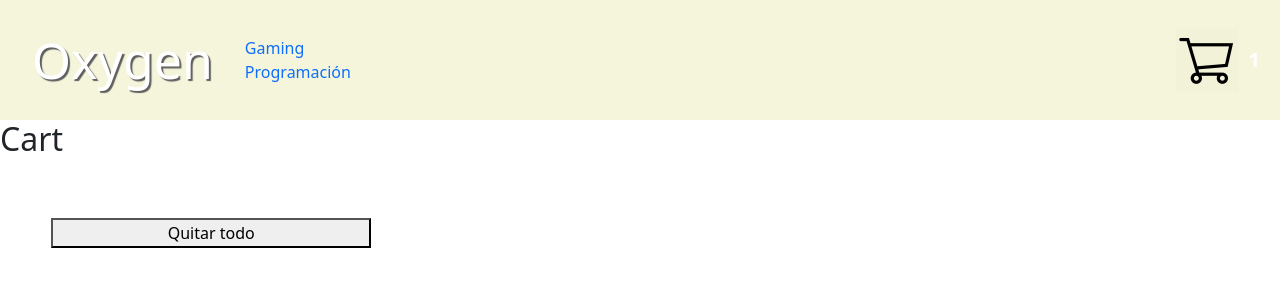
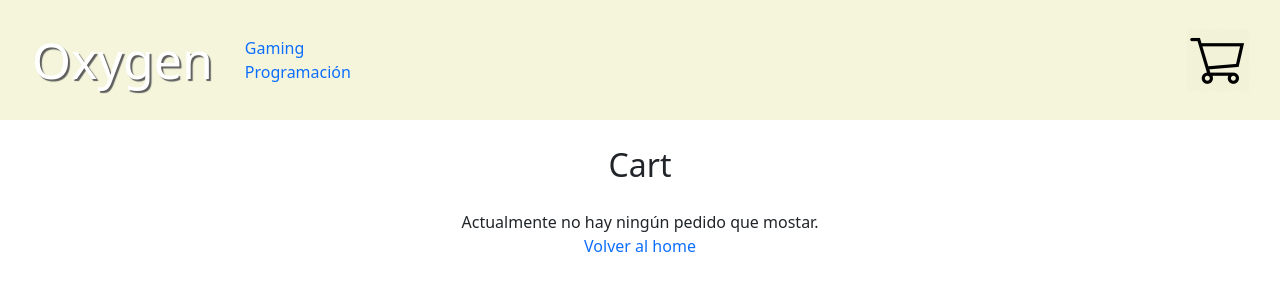
Before and after one commit to existential-android/Oxygen-Tienda-de-teclados, a React (Create React App) app: page /cart in a window 1280 px wide. Shown: the top 300 px of the page. Built offline with nearby package versions, Linux system fonts and the light colour scheme.

Commit message:
cart view

```diff
--- a/src/assets/css/Cart.css
+++ b/src/assets/css/Cart.css
@@ -1,5 +1,12 @@
+.NoCartList {display: flex; flex-direction: column; align-items: center;}
+
+.CartContainer h2 {text-align: center; margin: 2%;}
+.Cart {display: flex; justify-content: space-between;}
 .Cart .CartItem {display: flex; margin: 2%; height: 22vh;}
-.Cart .CartItem img {width: 25%; object-fit: cover; margin: 0 3%}
+.Cart .CartItem img {width: 50%; height: 20vh; object-fit: cover; margin: 0 2vw}
 .Cart .CartItem div {display: flex; flex-direction: column; justify-content: space-evenly;}
 .Cart .CartItem button {width: 15vw;}
-.Cart button {width: 25%; margin: 4% 4%}
+.Cart .CartSummary {padding: 2%; border: solid 2px;}
+.Cart .CartSummary div {display: flex; justify-content: space-between;}
+.Cart .CartSummary button {width: 100%; margin: 0;}
+.CartContainer button {width: 36%; margin: 4% 4%}
--- a/src/assets/css/CartWidget.css
+++ b/src/assets/css/CartWidget.css
@@ -6,6 +6,5 @@
     margin: 0 20px;
     font-size: 20px;
     font-weight: bold;
-    color: white;
 }
 .CartWidget img {width: 4rem; margin: 0 10px;}
--- a/src/components/Cart.js
+++ b/src/components/Cart.js
@@ -1,3 +1,4 @@
+import { Link } from "react-router-dom";
 import { CartContext } from "./CartContext";
 import { useContext, useState } from "react";
 import '../assets/css/Cart.css';
@@ -5,9 +6,26 @@ import '../assets/css/Cart.css';
 
 const Cart = () => {
     const test = useContext(CartContext);
+    let subtotal = 0;
+    let shippingCost = 0;
+    let taxes = 0;
+    let total = 0;
+    test.cartList.forEach(item => {
+        subtotal+= item.qty*item.precio;
+        shippingCost += item.qty*10;
+        taxes += (item.precio*3)/100;
+        total += subtotal + shippingCost + taxes;
+    });
     return(
-        <div class="Cart">
+        <div class="CartContainer">
             <h2>Cart</h2>
+            {
+                test.cartList.length === 0
+                ? <div class="NoCartList">
+                    <span>Actualmente no hay ningún pedido que mostar.</span>
+                    <Link to="/">Volver al home</Link>
+                </div>
+                : <div class="Cart">
                     <ul>
                     {test.cartList.map(item =>{
                         return(
@@ -16,14 +34,39 @@ const Cart = () => {
                                 <div>
                                     <h3>{item.nombre}</h3>
                                     <span>{item.qty} items</span>
-                            <span>S/. {item.precio}</span>
-                            <button onClick={() => test.deleteProduct(item.key)}>Eliminar</button>
+                                    <span>S/. {item.precio} c/u</span>
+                                    <span>S/. {item.precio*item.qty}</span>
+                                    <button onClick={() => test.deleteProduct(item)}>Eliminar</button>
                                 </div>
                             </li>
                         )}
                     )}
                     </ul>
+                    <div class="CartSummary">
+                        <h4>Resumen de pedido</h4>
+                        <div>
+                            <span>Subtotal</span>
+                            <span>S/. {subtotal}</span>
+                        </div>
+                        <div>
+                            <span>Costos de envío</span>
+                            <span>S/. {shippingCost}</span>
+                        </div>
+                        <div>
+                            <span>Impuestos</span>
+                            <span>S/. {taxes}</span>
+                        </div>
+                        <div>
+                            <span>Total</span>
+                            <span>S/. {total}</span>
+                        </div>
+                        <button>Checkout</button>
+                    </div>
+                </div>
+            }
+            {   test.cartList.length != 0 &&
                 <button onClick={test.removeList}>Quitar todo</button>
+            }
         </div>
     )
 }
--- a/src/components/CartContext.js
+++ b/src/components/CartContext.js
@@ -3,6 +3,7 @@ export const CartContext = createContext();
 
 const CartContextProvider = ({children}) => {
     const [cartList, setCartList] = useState([]);
+    const [itemQty, setItemQty] = useState(0);
     const addToCart = (item, qty) => {
         if (cartList.every(cartItem => cartItem.key != item.item.id)){
             setCartList([
@@ -15,17 +16,20 @@ const CartContextProvider = ({children}) => {
                     qty: qty
                 }
             ])
+            setItemQty(itemQty+qty)
         }
     }
-    const deleteProduct = (id) => {
-        let result = cartList.filter(item => item.key != id)
+    const deleteProduct = (product) => {
+        let result = cartList.filter(item => item.key != product.key)
+        setItemQty(itemQty-product.qty)
         setCartList(result);
     }
     const removeList = () => {
         setCartList([])
+        setItemQty(0)
     }
     return(
-        <CartContext.Provider value={{cartList, addToCart, removeList, deleteProduct}}>
+        <CartContext.Provider value={{cartList, addToCart, removeList, deleteProduct, itemQty}}>
             {children}
         </CartContext.Provider>
     )
--- a/src/components/CartWidget.js
+++ b/src/components/CartWidget.js
@@ -1,11 +1,18 @@
+import { Link } from "react-router-dom";
+import { useContext } from "react";
+import { CartContext } from "./CartContext";
 import ShoppingCart from '../assets/images/shopping-cart.png';
 import '../assets/css/CartWidget.css';
 
 const CartWidget = () => {
+    const test = useContext(CartContext);
     return (
         <div class="CartWidget">
-            <img src={ShoppingCart}></img>
-            <span>1</span>
+            <Link to="/cart"><img src={ShoppingCart}></img></Link>
+            {
+                test.itemQty != 0 &&
+                <span>{test.itemQty}</span>
+            }
         </div>
     )
 }
```
Lines whose indentation alone changed are shown as unchanged.
